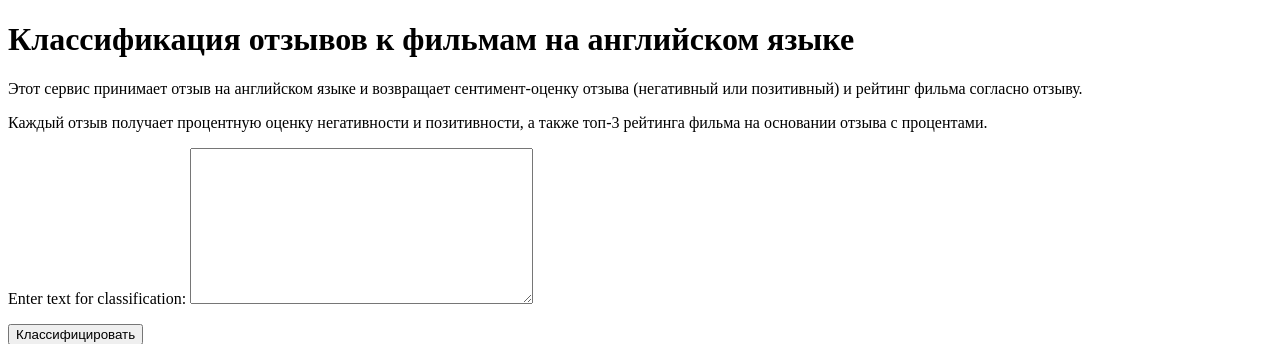
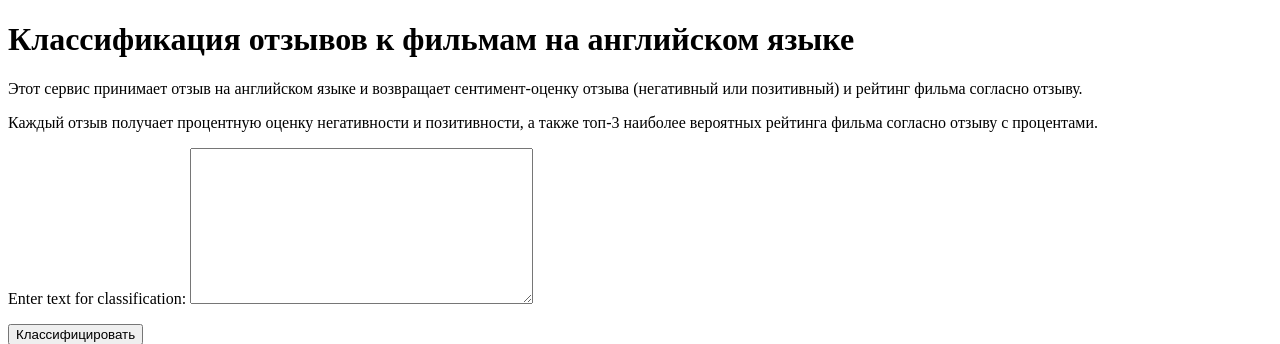
Before and after one commit to fedorshm/senti_rate_mov, a Django app: template predictor/templates/classify_text.html in a window 1280 px wide. Shown: the top 344 px of the page. Run offline with Django 5.2, Linux system fonts and the light colour scheme; tables that the repository leaves empty hold one stand-in row (values such as "Sample post"); the template is opened without the code that fills it: values that come from a table or form of the project are taken from there, most other values are stand-ins (such as "Sample title", 1, 10 or a date in 2020).

Commit message:
Update classify_text.html

```diff
--- a/predictor/templates/classify_text.html
+++ b/predictor/templates/classify_text.html
@@ -6,7 +6,7 @@
 <body>
     <h1>Классификация отзывов к фильмам на английском языке</h1>
     <p>Этот сервис принимает отзыв на английском языке и возвращает сентимент-оценку отзыва (негативный или позитивный) и рейтинг фильма согласно отзыву.</p>
-    <p>Каждый отзыв получает процентную оценку негативности и позитивности, а также топ-3 рейтинга фильма на основании отзыва с процентами.</p>
+    <p>Каждый отзыв получает процентную оценку негативности и позитивности, а также топ-3 наиболее вероятных рейтинга фильма согласно отзыву с процентами.</p>
     <form method="post">
         {% csrf_token %}
         {{ form.as_p }}
```
